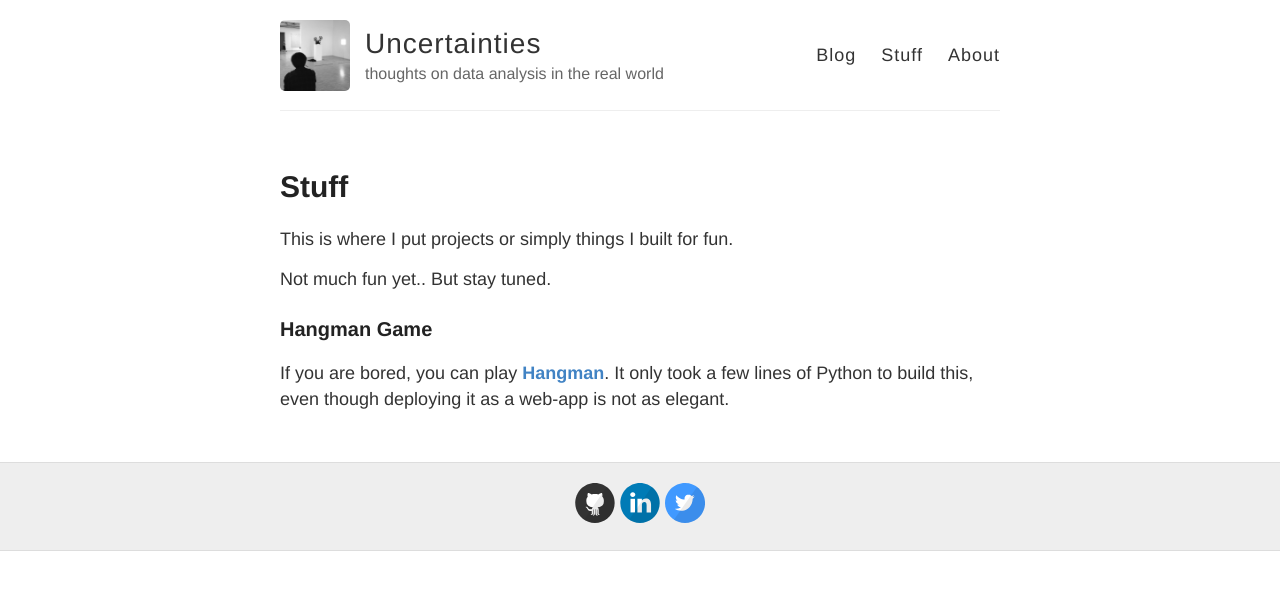
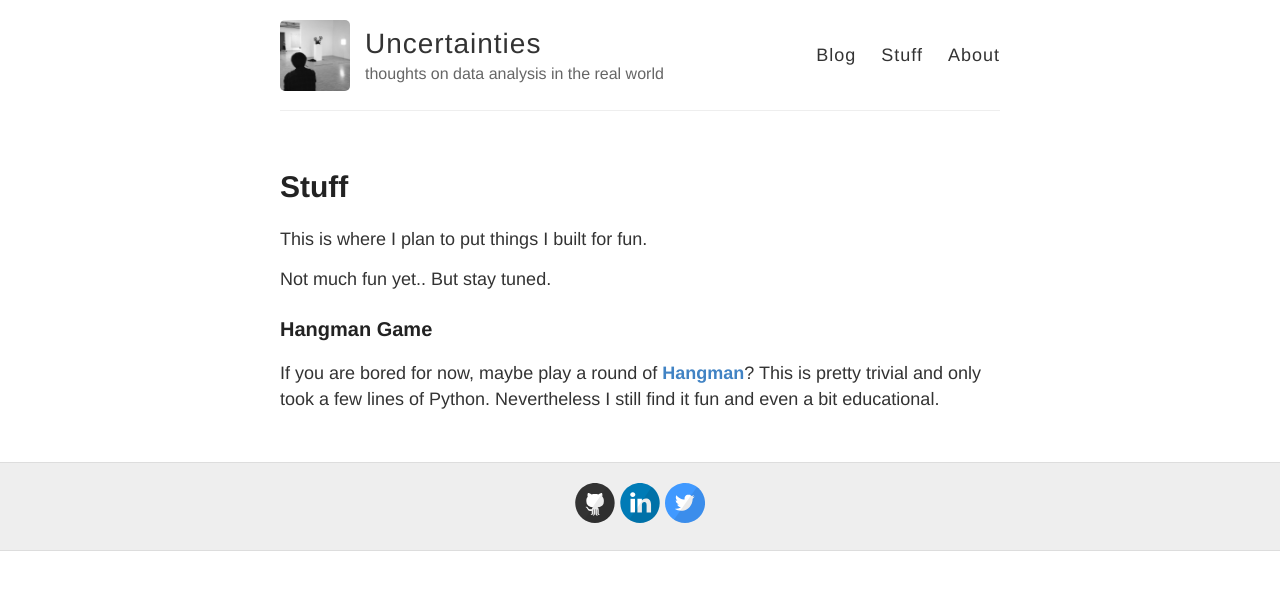
Before and after one commit to XiaoxiaoWang87/xiaoxiaowang87.github.io, a Jekyll site: the page built from stuff.md, in a window 1280 px wide. Shown: the top 590 px of the page. Built offline with Jekyll 4.4.1, drawn with Linux system fonts in a browser that asks for light colours.

Commit message:
modify stuff

```diff
--- a/stuff.md
+++ b/stuff.md
@@ -3,10 +3,10 @@ layout: page
 title: Stuff
 permalink: /stuff/
 ---
-This is where I put projects or simply things I built for fun.
+This is where I plan to put things I built for fun.
 
 Not much fun yet.. But stay tuned.
 
 ### Hangman Game
 
-If you are bored, you can play **[Hangman](http://xiaoxiaowang87hangmangame.us/){:target="_blank"}**. It only took a few lines of Python to build this, even though deploying it as a web-app is not as elegant.
+If you are bored for now, maybe play a round of **[Hangman](http://xiaoxiaowang87hangmangame.us/){:target="_blank"}**? This is pretty trivial and only took a few lines of Python. Nevertheless I still find it fun and even a bit educational.
```
